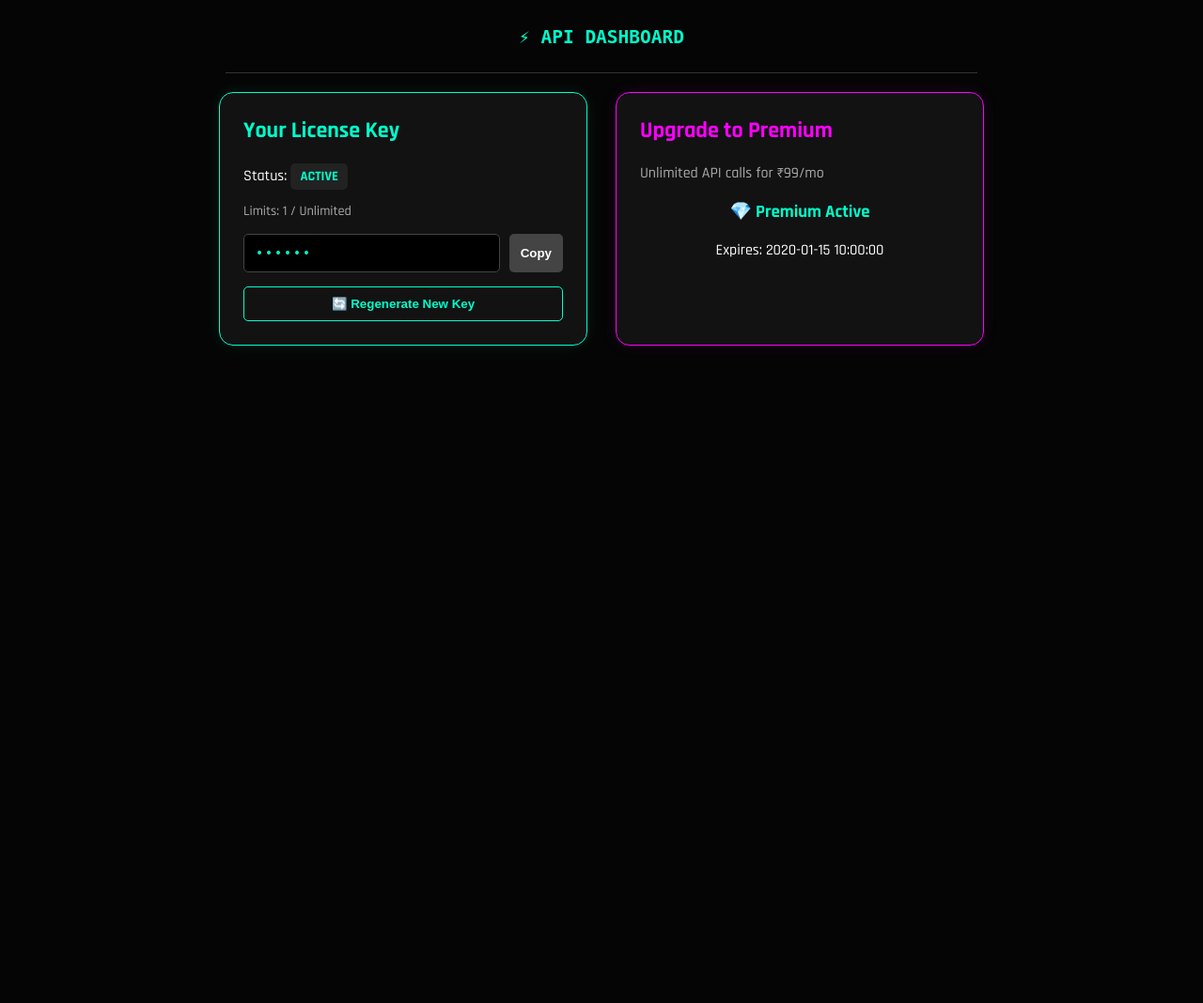
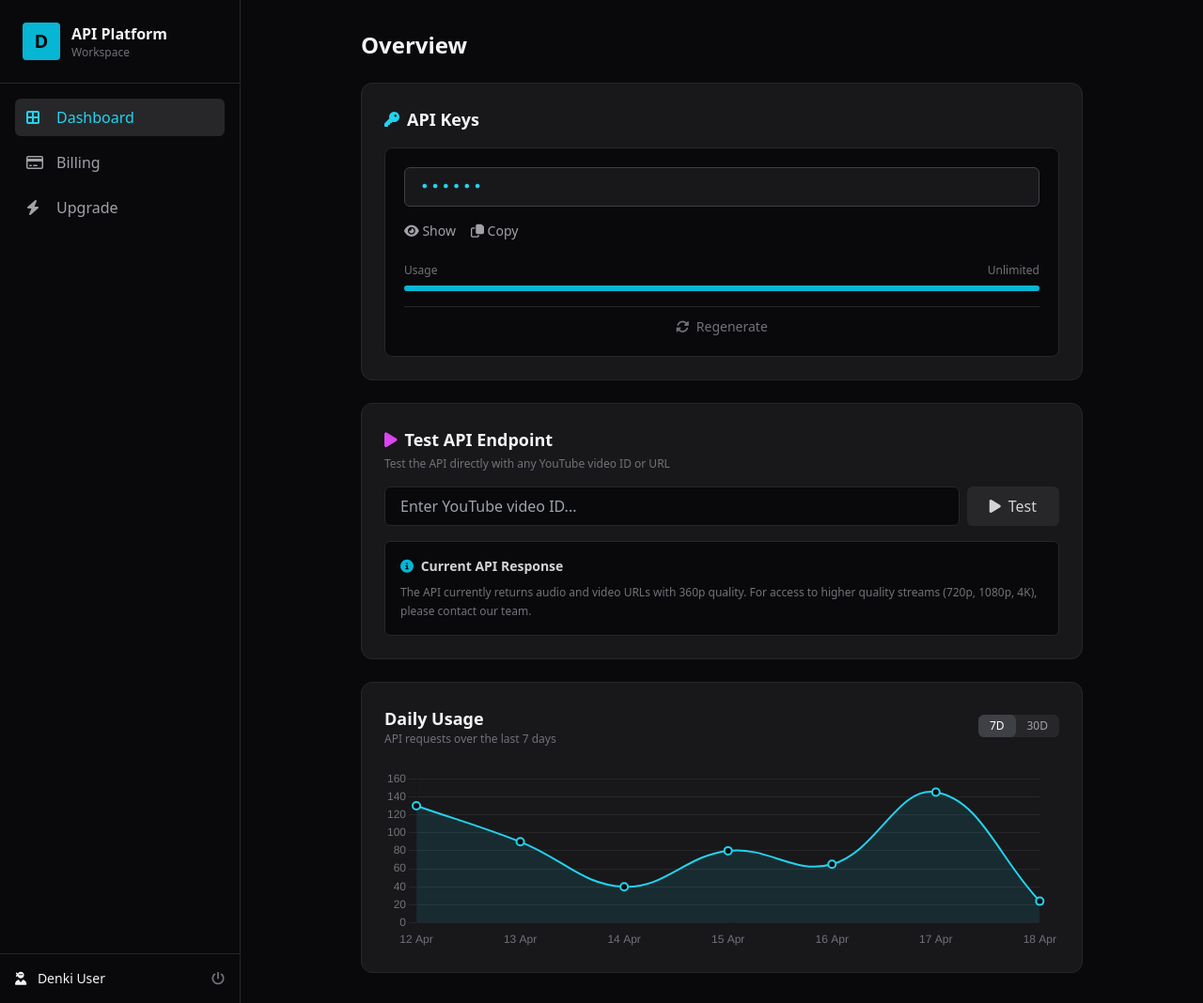
Before and after one commit to denki307/DENKIAPI, a Flask app: template templates/dashboard.html in a window 1280 px wide. Shown: the whole page at 94% size. Run offline with Flask 3, Linux system fonts and the light colour scheme; the template is opened without the code that fills it: most values are stand-ins (such as "Sample title", 1, 10 or a date in 2020); some libraries are stand-ins or nearby versions.

Commit message:
Update dashboard.html

```diff
--- a/templates/dashboard.html
+++ b/templates/dashboard.html
@@ -1,87 +1,152 @@
 <!DOCTYPE html>
-<html>
+<html lang="en">
 <head>
     <title>Dashboard | Denki API</title>
-    <meta name="viewport" content="width=device-width, initial-scale=1">
-    <style>
-        @import url('https://fonts.googleapis.com/css2?family=Rajdhani:wght@500;700&display=swap');
-        body { background: #050505; color: #fff; font-family: 'Rajdhani', sans-serif; display: flex; flex-direction: column; align-items: center; padding: 20px; }
-        .header { width: 100%; max-width: 800px; text-align: center; border-bottom: 1px solid #333; padding-bottom: 10px; margin-bottom: 20px; }
-        .container { display: flex; gap: 30px; flex-wrap: wrap; justify-content: center; }
-        .card { background: rgba(255,255,255,0.05); border: 1px solid #00ffcc; border-radius: 15px; padding: 25px; width: 340px; box-shadow: 0 0 15px rgba(0,255,204,0.1); }
-        .card.premium { border-color: #ff00ff; box-shadow: 0 0 15px rgba(255,0,255,0.1); }
-        h2 { margin-top: 0; }
+    <script src="https://cdn.tailwindcss.com"></script>
+    <link rel="stylesheet" href="https://cdnjs.cloudflare.com/ajax/libs/font-awesome/6.4.0/css/all.min.css">
+    <script src="https://cdn.jsdelivr.net/npm/chart.js"></script>
+    <style> body { background-color: #09090b; } .glass { background: #18181b; border: 1px solid #27272a; } </style>
+</head>
+<body class="text-zinc-300 h-screen flex overflow-hidden">
 
-        .key-row { display: flex; gap: 10px; margin: 15px 0; }
-        .key-input { flex: 1; padding: 12px; border-radius: 5px; border: 1px solid #444; background: #000; color: #00ffcc; font-family: monospace; outline: none; letter-spacing: 2px; }
-        .copy-btn { padding: 12px; background: #444; color: #fff; border: none; border-radius: 5px; cursor: pointer; font-weight: bold; }
-        .regen-btn { width: 100%; padding: 10px; background: transparent; border: 1px solid #00ffcc; color: #00ffcc; border-radius: 5px; cursor: pointer; font-weight: bold; }
+    <aside class="bg-zinc-950 w-64 border-r border-zinc-800 flex flex-col hidden md:flex">
+        <div class="p-6 border-b border-zinc-800 flex items-center gap-3">
+            <div class="bg-cyan-500 text-zinc-950 font-black w-10 h-10 rounded flex items-center justify-center text-xl">D</div>
+            <div>
+                <h1 class="text-zinc-100 font-bold">API Platform</h1>
+                <p class="text-xs text-zinc-500">Workspace</p>
+            </div>
+        </div>
+        <nav class="flex-1 p-4 space-y-2">
+            <a href="/dashboard" class="flex items-center gap-3 px-3 py-2 bg-zinc-800 text-cyan-400 rounded-md font-medium"><i class="fa-solid fa-border-all w-5"></i> Dashboard</a>
+            <a href="/billing" class="flex items-center gap-3 px-3 py-2 text-zinc-400 hover:text-zinc-100 hover:bg-zinc-800/50 rounded-md transition"><i class="fa-regular fa-credit-card w-5"></i> Billing</a>
+            <a href="/plans" class="flex items-center gap-3 px-3 py-2 text-zinc-400 hover:text-zinc-100 hover:bg-zinc-800/50 rounded-md transition"><i class="fa-solid fa-bolt w-5"></i> Upgrade</a>
+        </nav>
+        <div class="p-4 border-t border-zinc-800 text-sm flex justify-between items-center hover:bg-zinc-800 transition">
+            <span class="font-medium text-zinc-100"><i class="fa-solid fa-user-ninja mr-2"></i> Denki User</span>
+            <a href="/" class="text-zinc-500 hover:text-fuchsia-500"><i class="fa-solid fa-power-off"></i></a>
+        </div>
+    </aside>
 
-        .upgrade-input { width: 100%; padding: 12px; margin: 10px 0; box-sizing: border-box; background: #000; border: 1px solid #444; color: #fff; border-radius: 5px;}
-        .pay-btn { width: 100%; padding: 12px; background: #ff00ff; color: #fff; border: none; border-radius: 5px; font-weight: bold; cursor: pointer; }
-        .status-badge { display: inline-block; padding: 5px 10px; border-radius: 5px; font-size: 0.9rem; font-weight: bold; background: #222; }
-    </style>
-</head>
-<body>
+    <main class="flex-1 overflow-y-auto p-4 md:p-8">
+        <div class="max-w-3xl mx-auto space-y-6">
 
-    <div class="header">
-        <h2 style="color: #00ffcc; font-family: monospace;">⚡ API DASHBOARD</h2>
+            <h1 class="text-2xl font-bold text-zinc-100 mb-6">Overview</h1>
+
+            <div class="glass rounded-xl p-6">
+                <div class="flex items-center gap-2 mb-4">
+                    <i class="fa-solid fa-key text-cyan-400"></i>
+                    <h2 class="text-lg font-semibold text-zinc-100">API Keys</h2>
                 </div>
 
-    <div class="container">
-        <div class="card">
-            <h2 style="color:#00ffcc;">Your License Key</h2>
-            <div style="margin-bottom: 10px;">
-                Status: <span class="status-badge" style="color: {% if key_data.status == 'active' %}#00ffcc{% elif key_data.status == 'pending' %}yellow{% else %}#fff{% endif %};">{{ key_data.status.upper() }}</span>
-            </div>
-            <p style="font-size: 0.9rem; color: #aaa;">Limits: {{ key_data.play_count }} / {% if key_data.status == 'active' %}Unlimited{% else %}100{% endif %}</p>
-
-            <div class="key-row">
-                <input type="password" id="api_key" class="key-input" value="{{ key_data.api_key }}" readonly>
-                <button class="copy-btn" onclick="copyKey()">Copy</button>
+                <div class="bg-zinc-950 border border-zinc-800 rounded-lg p-5">
+                    <div class="flex items-center gap-4 bg-zinc-900 border border-zinc-700 rounded-md px-4 py-2 mb-4">
+                        <input type="password" id="api_key" value="{{ key_data.api_key }}" class="bg-transparent text-cyan-400 font-mono tracking-widest w-full outline-none" readonly>
                     </div>
 
-            <form action="/regenerate" method="POST">
-                <button type="submit" class="regen-btn" onclick="return confirm('Old key will stop working. Generate new?')">🔄 Regenerate New Key</button>
-            </form>
+                    <div class="flex gap-4 mb-6 text-sm">
+                        <button onclick="toggleKey()" class="text-zinc-400 hover:text-cyan-400 transition"><i id="eye-icon" class="fa-solid fa-eye"></i> <span id="eye-text">Show</span></button>
+                        <button onclick="copyKey()" id="copy-btn" class="text-zinc-400 hover:text-cyan-400 transition"><i class="fa-regular fa-copy"></i> Copy</button>
                     </div>
 
-        <div class="card premium">
-            <h2 style="color:#ff00ff;">Upgrade to Premium</h2>
-            <p style="color:#aaa;">Unlimited API calls for ₹99/mo</p>
+                    {% set max_limit = 150 %}
+                    {% set usage = key_data.play_count %}
+                    {% set percentage = (usage / max_limit) * 100 if key_data.status != 'active' else 0 %}
 
-            {% if key_data.status == 'active' %}
-                <h3 style="color: #00ffcc; text-align: center;">💎 Premium Active</h3>
-                <p style="text-align: center;">Expires: {{ key_data.expiry_date }}</p>
-            {% elif key_data.status == 'pending' %}
-                <h3 style="color: yellow; text-align: center;">⏳ Verification Pending</h3>
-                <p style="text-align: center;">UTR: {{ key_data.utr_number }}</p>
-            {% else %}
-                <div style="text-align: center;">
-                    <img src="{{ qr_url }}" style="background:#fff; padding:5px; border-radius:10px; width:150px; margin-bottom:10px;">
+                    <div class="flex justify-between text-xs text-zinc-500 mb-2">
+                        <span>Usage</span><span>{% if key_data.status == 'active' %}Unlimited{% else %}{{ usage }} / {{ max_limit }}{% endif %}</span>
                     </div>
-                <form action="/upgrade" method="POST">
-                    <input type="number" name="utr_number" class="upgrade-input" placeholder="Enter 12-digit UTR Number" required>
-                    <button type="submit" class="pay-btn">Submit Payment</button>
+                    <div class="w-full bg-zinc-800 rounded-full h-1.5 mb-4">
+                        <div class="bg-cyan-500 h-1.5 rounded-full" style="width: {% if key_data.status == 'active' %}100%{% else %}{{ percentage }}%{% endif %}"></div>
+                    </div>
+
+                    <form action="/regenerate" method="POST" class="text-center pt-2 border-t border-zinc-800">
+                        <button type="submit" class="text-sm text-zinc-500 hover:text-zinc-300"><i class="fa-solid fa-rotate mr-1"></i> Regenerate</button>
                     </form>
-            {% endif %}
                 </div>
             </div>
 
+            <div class="glass rounded-xl p-6">
+                <h2 class="text-lg font-semibold text-zinc-100 mb-1"><i class="fa-solid fa-play text-fuchsia-500 mr-2"></i>Test API Endpoint</h2>
+                <p class="text-xs text-zinc-500 mb-4">Test the API directly with any YouTube video ID or URL</p>
+                <div class="flex gap-2">
+                    <input type="text" placeholder="Enter YouTube video ID..." class="flex-1 bg-zinc-950 border border-zinc-800 rounded-md px-4 py-2 text-zinc-300 outline-none focus:border-cyan-500 transition">
+                    <button class="bg-zinc-800 hover:bg-zinc-700 text-zinc-300 px-6 py-2 rounded-md transition font-medium"><i class="fa-solid fa-play mr-2"></i>Test</button>
+                </div>
+                <div class="mt-4 bg-zinc-950 border border-zinc-800 p-4 rounded-md">
+                    <p class="text-sm font-semibold text-zinc-300 mb-2"><i class="fa-solid fa-circle-info text-cyan-500 mr-1"></i> Current API Response</p>
+                    <p class="text-xs text-zinc-500 leading-relaxed">The API currently returns audio and video URLs with 360p quality. For access to higher quality streams (720p, 1080p, 4K), please contact our team.</p>
+                </div>
+            </div>
+
+            <div class="glass rounded-xl p-6">
+                <div class="flex justify-between items-center mb-6">
+                    <div>
+                        <h2 class="text-lg font-semibold text-zinc-100">Daily Usage</h2>
+                        <p class="text-xs text-zinc-500">API requests over the last 7 days</p>
+                    </div>
+                    <div class="bg-zinc-800 rounded-md flex text-xs">
+                        <button class="px-3 py-1 bg-zinc-700 text-white rounded-md">7D</button>
+                        <button class="px-3 py-1 text-zinc-400">30D</button>
+                    </div>
+                </div>
+                <div class="h-48 w-full">
+                    <canvas id="usageChart"></canvas>
+                </div>
+            </div>
+
+        </div>
+    </main>
+
     <script>
+        // Copy functionality
+        function toggleKey() {
+            const field = document.getElementById('api_key');
+            const icon = document.getElementById('eye-icon');
+            if(field.type === "password") { field.type = "text"; icon.className = "fa-solid fa-eye-slash"; }
+            else { field.type = "password"; icon.className = "fa-solid fa-eye"; }
+        }
         function copyKey() {
-            var keyField = document.getElementById("api_key");
-            keyField.type = "text";
-            keyField.select();
-            document.execCommand("copy");
-            keyField.type = "password";
+            const field = document.getElementById("api_key");
+            const btn = document.getElementById("copy-btn");
+            const wasPass = field.type === 'password';
+            if(wasPass) field.type = 'text';
+            navigator.clipboard.writeText(field.value).then(() => {
+                btn.innerHTML = '<i class="fa-solid fa-check text-cyan-400"></i> Copied';
+                if(wasPass) field.type = 'password';
+                setTimeout(() => { btn.innerHTML = '<i class="fa-regular fa-copy"></i> Copy'; }, 2000);
+            });
+        }
 
-            var btn = document.querySelector(".copy-btn");
-            btn.innerText = "Copied!";
-            btn.style.background = "#00ffcc";
-            btn.style.color = "#000";
-            setTimeout(() => { btn.innerText = "Copy"; btn.style.background = "#444"; btn.style.color = "#fff"; }, 2000);
+        // Chart.js Graph setup
+        const ctx = document.getElementById('usageChart').getContext('2d');
+        new Chart(ctx, {
+            type: 'line',
+            data: {
+                labels: ['12 Apr', '13 Apr', '14 Apr', '15 Apr', '16 Apr', '17 Apr', '18 Apr'],
+                datasets: [{
+                    label: 'Requests',
+                    data: [130, 90, 40, 80, 65, 145, 24],
+                    borderColor: '#22d3ee', // Cyan-400
+                    backgroundColor: 'rgba(34, 211, 238, 0.1)',
+                    borderWidth: 2,
+                    fill: true,
+                    tension: 0.4,
+                    pointBackgroundColor: '#09090b',
+                    pointBorderColor: '#22d3ee',
+                    pointBorderWidth: 2,
+                    pointRadius: 4
+                }]
+            },
+            options: {
+                responsive: true, maintainAspectRatio: false,
+                plugins: { legend: { display: false } },
+                scales: {
+                    y: { beginAtZero: true, max: 160, grid: { color: '#27272a' }, ticks: { color: '#71717a' } },
+                    x: { grid: { display: false }, ticks: { color: '#71717a' } }
                 }
+            }
+        });
     </script>
 </body>
 </html>
```
Lines whose indentation alone changed are shown as unchanged.
